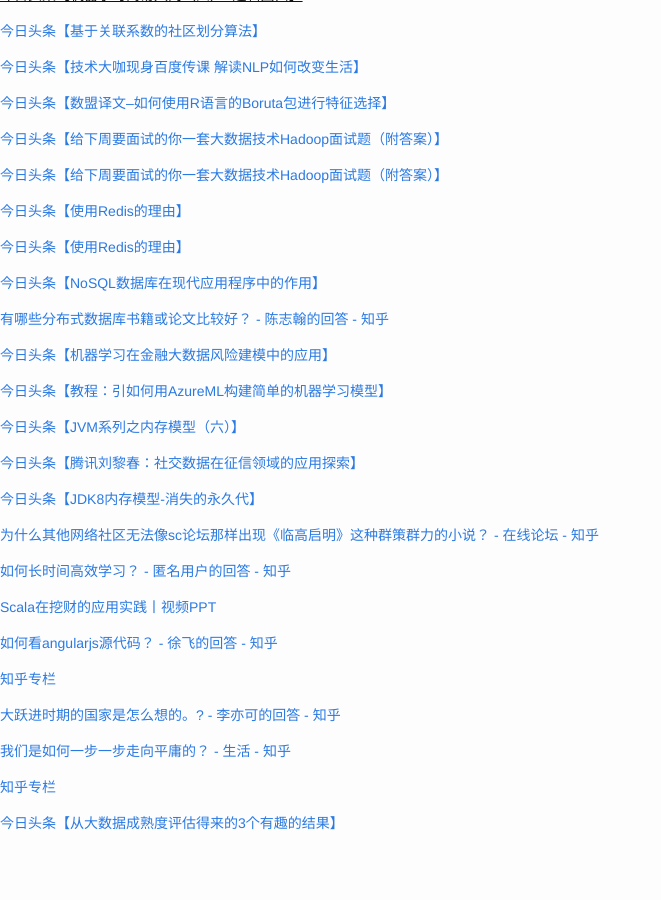
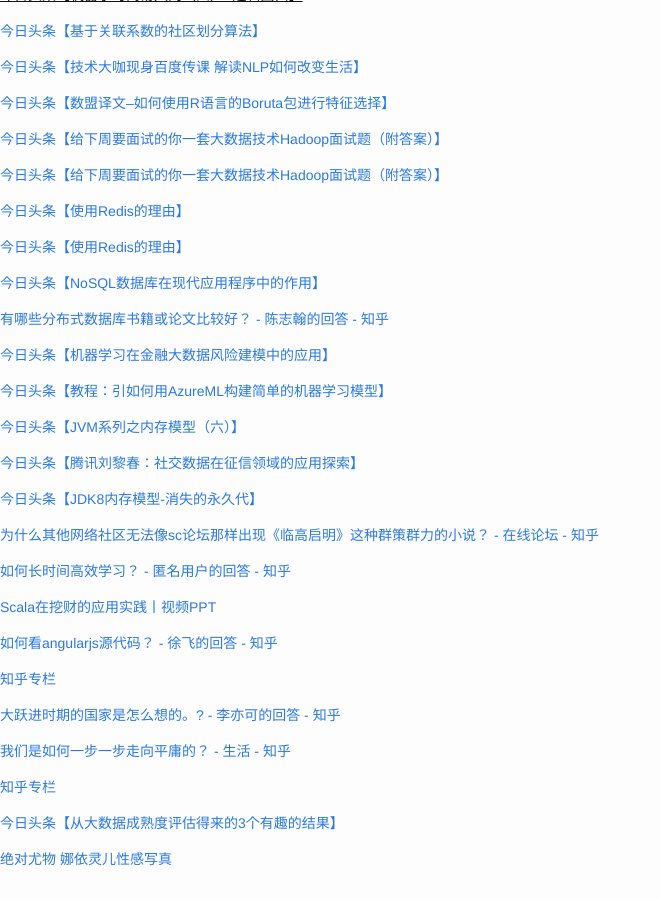
Before and after one commit to cnwarden/cnwarden.github.io, a Jekyll site: the page built from fav/index.md, in a window 1280 px wide and 900 px high, scrolled down 6858 px. Shown: the whole window, without its empty margins (0-661 px from the left). Built offline with Jekyll 4.4.1, drawn with Linux system fonts in a browser that asks for light colours; emoji names are drawn with the system emoji font; before the commit the page ends 7722 px from its top, so only the background shows below that.

Commit message:
auto commit

```diff
--- a/fav/index.md
+++ b/fav/index.md
@@ -426,3 +426,5 @@ title:  fav
 [知乎专栏](http://zhuanlan.zhihu.com/purerender/20638731)
 
 [今日头条【从大数据成熟度评估得来的3个有趣的结果】](http://toutiao.com/group/6267325376684343554/?iid=3946525414&app=news_article&tt_from=android_share&utm_source=email&utm_medium=toutiao_android&utm_campaign=client_share)
+
+[绝对尤物&nbsp;娜依灵儿性感写真](http://mp.weixin.qq.com/s?__biz=MzAxODIwNDkzMw==&mid=404359692&idx=1&sn=cf09244cf5e3c69500c2bc4e8dae1c85&scene=0#wechat_redirect)
```
